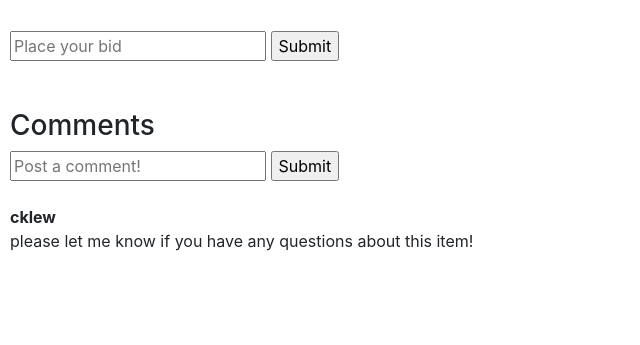
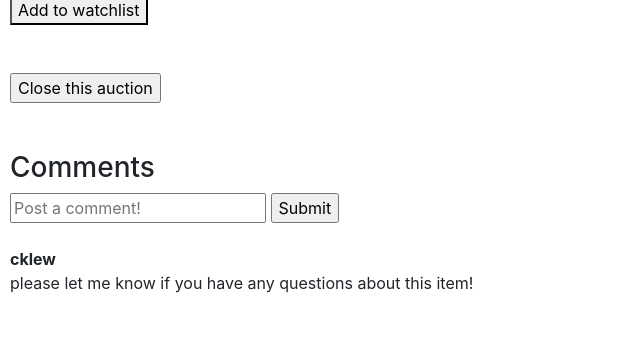
Before and after one commit to carolinekle/commerce, a Django app: page /1 in a window 1280 px wide. Shown: the part 668-1013 px from the top of the page, without its empty margins (0-640 px from the left). Before the commit the page ends 919 px from the top, so only its background shows below. Run offline with Django 4.2, Linux system fonts and the light colour scheme; a user stored in the database is signed in; data comes from the database, SQL or seed files in the repository; both versions use the stored data as it was after the commit; some libraries are stand-ins or nearby versions.

Commit message:
complete place_bid and close_auction. must fix bug in watchlist and add misc. messages like error or success. check if any other tasks to complete

```diff
--- a/auctions/models.py
+++ b/auctions/models.py
@@ -25,7 +25,7 @@
     bid_listing = models.ForeignKey(Listing, on_delete=models.CASCADE, blank=True, null=True)
 
     def __str__(self):
-        return f"{self.bid}"
+        return f"Bid of {self.bid_amount} by {self.bidder.username} on {self.bid_listing}"
 
 class Comment(models.Model):
     commenter = models.ForeignKey(User, on_delete=models.CASCADE, blank=True, null=True, related_name="User")
--- a/auctions/templates/auctions/listing.html
+++ b/auctions/templates/auctions/listing.html
@@ -1,6 +1,12 @@
 {% extends "auctions/layout.html" %}
 
 {% block body %}
+
+{% if listing.active == False%}
+    <div class="alert alert-danger" role="alert">
+        {{ auction_message }}
+    </div>
+{% endif %}
 
     <h2>{{ listing.title }}</h2>
     <div>
@@ -24,17 +30,27 @@
         {% endif %}
 
     </form>
+
     <br>
     <br>
-    {% if user.is_authenticated %}
-    <form action="" method="POST">
+
+    {% if user.is_authenticated and user.id != listing.seller.id%}
+    <form action="{% url 'place_bid' listing.id %}" method="POST">
         {% csrf_token %}
         <input type="text" placeholder="Place your bid" name ="new_bid"></input>
         <input type="submit"></input>
     </form>
     {% endif %}
+
+    {% if user.id == listing.seller.id%}
+    <form action="{% url 'close_auction' listing.id %}" method="POST">
+        {% csrf_token %}
+        <input type="submit" value="Close this auction"></input>
+    </form>
+
     <br>
     <br>
+    {% endif %}
 
     <h3>Comments</h3>
 
--- a/auctions/urls.py
+++ b/auctions/urls.py
@@ -10,8 +10,9 @@
     path("create", views.create, name="create"),
     path("<int:listing_id>", views.listing_page, name="listing_page"),
     path("add_watcher/<int:listing_id>", views.add_watcher, name="add_watcher"),
-    path("watchlist_page", views.watchlist_page, name ="watchlist_page"),
+    path("watchlist-page", views.watchlist_page, name ="watchlist_page"),
     path("categories", views.categories_page, name="categories_page"),
     path("add_comment/<int:listing_id>", views.add_comment, name="add_comment"),
-    path("place_bid/<int:listing_id>", views.place_bid, name="place_bid")
+    path("place_bid/<int:listing_id>", views.place_bid, name="place_bid"),
+    path("close_auction/<int:listing_id>", views.close_auction, name="close_auction")
 ]
--- a/auctions/views.py
+++ b/auctions/views.py
@@ -4,6 +4,7 @@
 from django.shortcuts import render
 from django.urls import reverse
 from .models import Listing, Bid, Comment
+from decimal import Decimal
 
 from .models import User
 
@@ -99,12 +100,14 @@
 
 def listing_page(request, listing_id):
     watchlist_message = request.GET.get('w_message', '')
+    auction_message = request.GET.get('a_message', '')
     listing = Listing.objects.get(id=listing_id)
     comments = Comment.objects.filter(listing=listing)
     return render(request, "auctions/listing.html",{
         "listing":listing,
         "watchlist_message": watchlist_message,
-        "comments":comments
+        "comments":comments,
+        "auction_message":auction_message
     })
 
 def add_watcher(request, listing_id):
@@ -157,18 +160,17 @@
     new_comment.save()
     return HttpResponseRedirect(reverse("listing_page", args=[listing_id]))
 
-def place_bid():
-    return
-"""
+def place_bid(request, listing_id):
     if request.method == "POST":
         this_bidder = request.user
-        new_bid_price = request.POST["new_bid"]
+        new_bid_price = Decimal(request.POST["new_bid"])
 
-        this_listing = Listing.objects.get(id=listing_id)
+        this_listing = Listing.objects.get(pk=listing_id)
 
-        current_bid = Bid.objects.filter(bid_listing=this_listing).order_by('-bid_amount').first()
 
-        if current_bid is None or new_bid_price > current_bid.bid_amount:
+        if new_bid_price > this_listing.amount:
+            this_listing.amount = new_bid_price
+            this_listing.save()
             new_bid = Bid(
                 bidder=this_bidder,
                 bid_amount=new_bid_price,
@@ -176,5 +178,16 @@
             )
             new_bid.save()
             return HttpResponseRedirect(reverse("listing_page", args=[listing_id]))
+        else:
+            return HttpResponse("Bid amount must be higher than current price.")
     else:
-        return HttpResponseRedirect(reverse("listing_page", args=[listing_id])) """
+        return HttpResponseRedirect(reverse("listing_page", args=[listing_id]))
+
+def close_auction(request, listing_id):
+    if request.method == "POST":
+        this_listing = Listing.objects.get(pk=listing_id)
+        this_listing.active=False
+        this_listing.save()
+        return HttpResponseRedirect(reverse("listing_page", args=[listing_id]) + "?a_message=This%20auction%20is%20closed.")
+    else:
+        return HttpResponse("Something has gone wrong. Contact your admin")
```
Also changed, not shown: db.sqlite3. Lines whose indentation alone changed are shown as unchanged.
